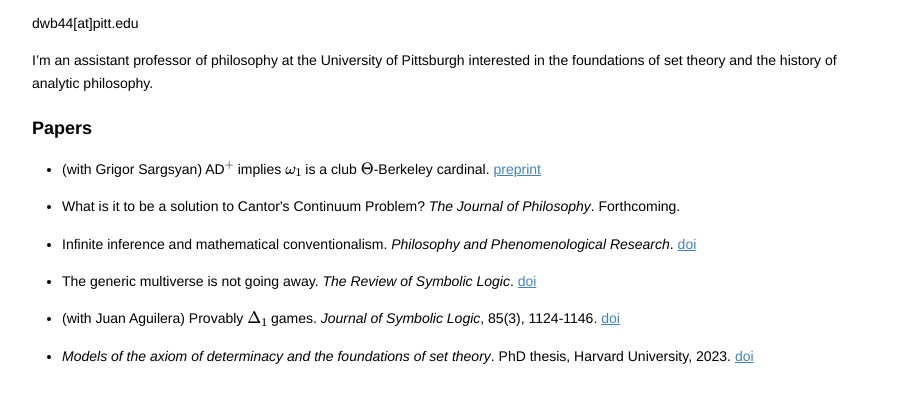
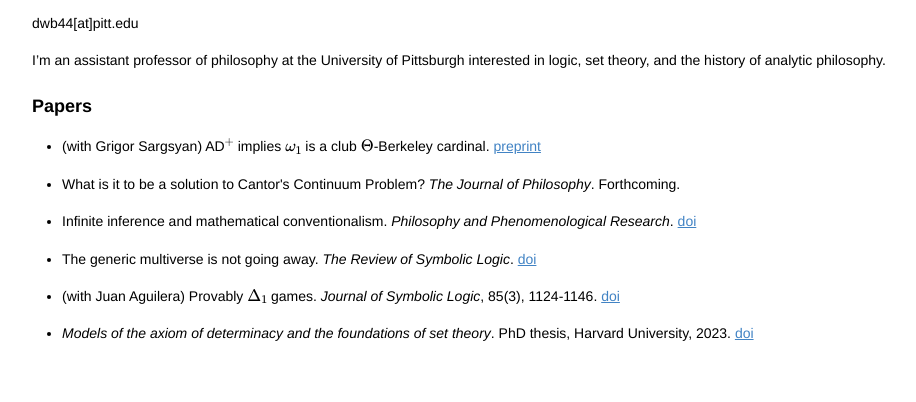
Before and after one commit to doug-blue/doug-blue.github.io, a plain HTML site: page index.html in a window 1280 px wide. Shown: the part 78-480 px from the top of the page, without its empty margins (181-1097 px from the left). Drawn offline with nearby package versions, Linux system fonts and the light colour scheme; some packages are replaced by stand-ins of ours.

Commit message:
Update index.html
interests update

```diff
--- a/index.html
+++ b/index.html
@@ -335,7 +335,7 @@ kbd {
 
 <p>dwb44[at]pitt.edu</p>
 
-<p>I’m an assistant professor of philosophy at the University of Pittsburgh interested in the foundations of set theory and the history of analytic philosophy.</p>
+<p>I’m an assistant professor of philosophy at the University of Pittsburgh interested in logic, set theory, and the history of analytic philosophy.</p>
 
 <h3 id="toc_1">Papers</h3>
 
```
